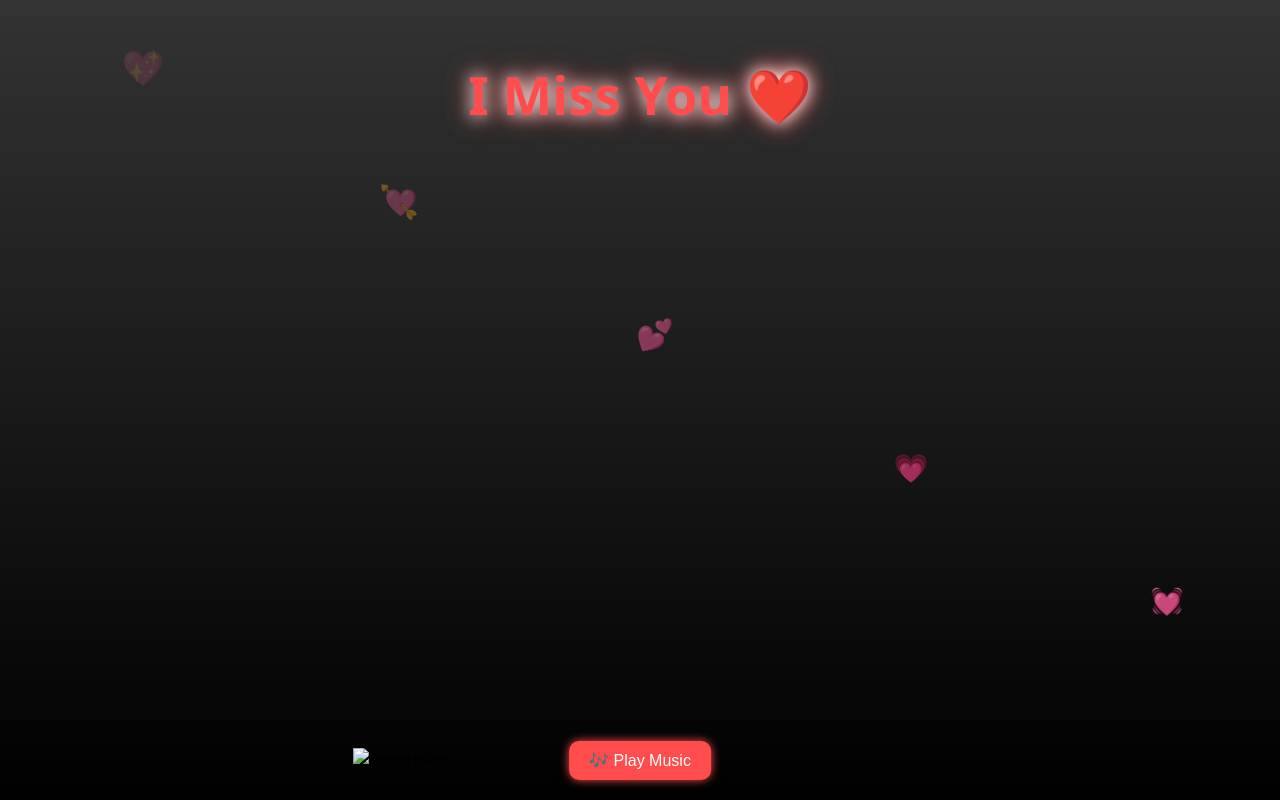
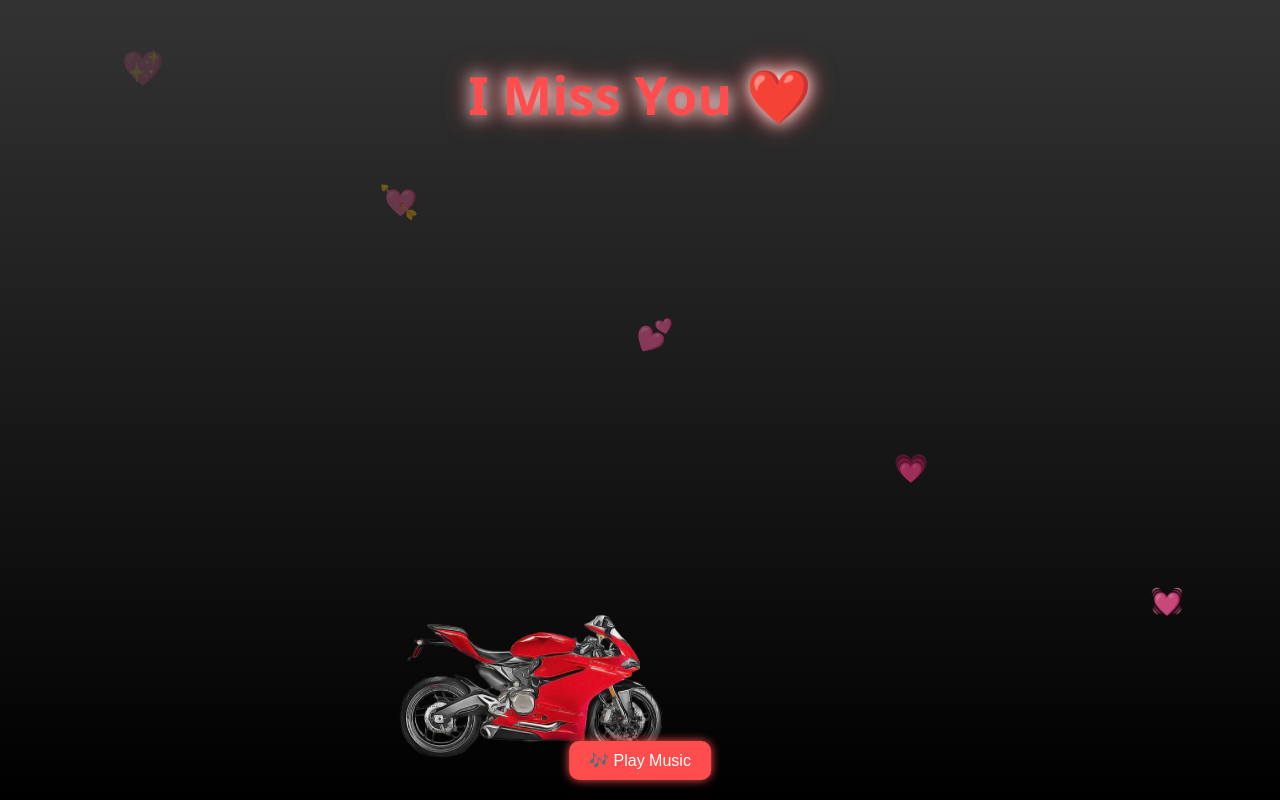
Before and after one commit to S2pid-lang/msg, a plain HTML site: page index.html in a window 1280 px wide. Shown: the top 800 px of the page. Drawn offline with Linux system fonts and the light colour scheme.

Commit message:
Update index.html

```diff
--- a/index.html
+++ b/index.html
@@ -90,7 +90,7 @@
   <span class="heart" style="left: 90%; animation-delay: 4s;">💓</span>
 
   <!-- Superbike Image -->
-  <img class="bike" src="super_bike-removebg-previwe.png" alt="Superbike" />
+  <img class="bike" src="https://github.com/S2pid-lang/msg/blob/main/super_bike-removebg-preview.png" alt="Superbike" />
 
   <!-- Music -->
   <audio id="bgMusic">
```
